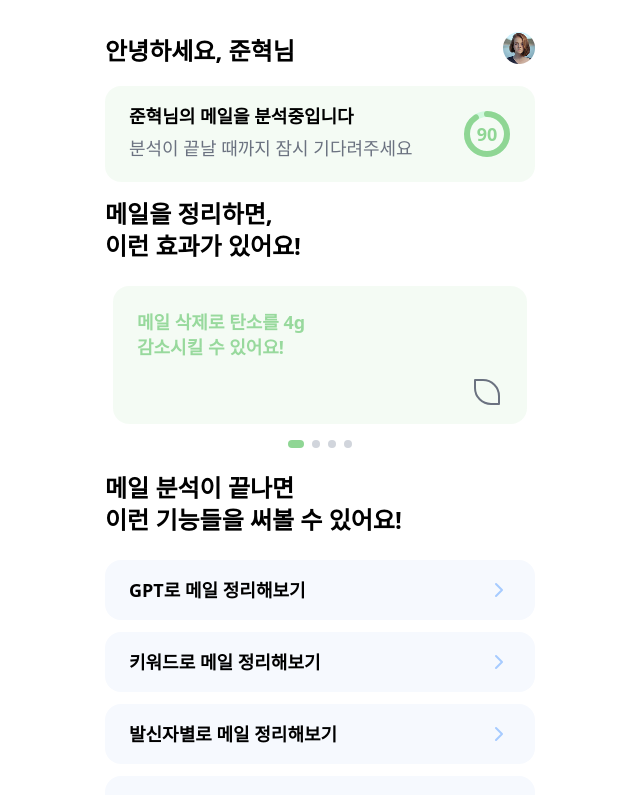
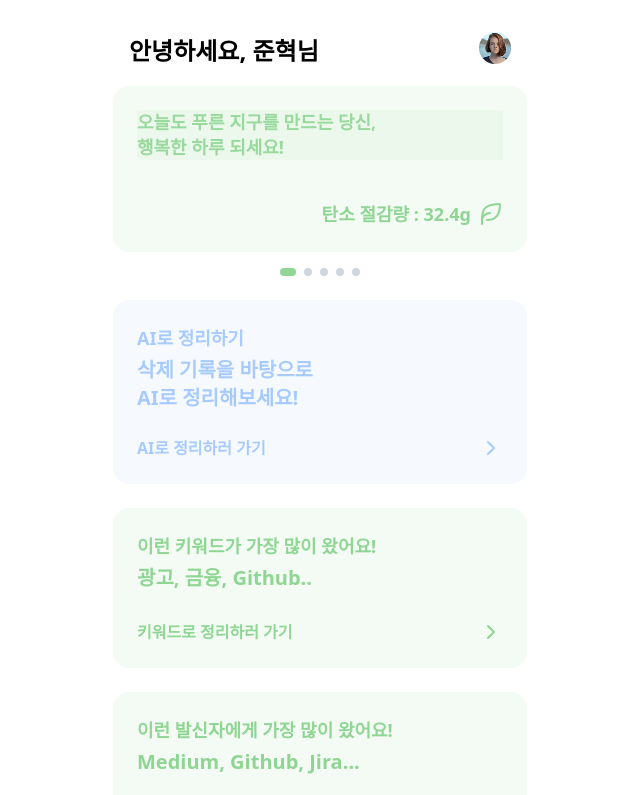
Before and after one commit to mail-green/mail-green-frontend, a React (Vite) app: page /home in a window 1280 px wide. Shown: the top 795 px of the page, without its empty margins (320-960 px from the left). Built offline with nearby package versions, Linux system fonts and the light colour scheme.

Commit message:
[MG-13] feat : 메인화면 분석 완료 시 변경

```diff
--- /dev/null
+++ b/src/components/common/LeafIcon.tsx
@@ -0,0 +1,13 @@
+import React from 'react'
+
+
+const LeafIcon = () => {
+    return (
+        <svg width="24" height="24" viewBox="0 0 24 24" fill="none" xmlns="http://www.w3.org/2000/svg">
+            <path d="M8 18C19.9545 18 20.9173 7.82916 20.9935 2.99665C21.0023 2.44443 20.54 1.999 19.9878 2.00914C3 2.32114 3 10.5568 3 18V22" stroke="#8FD694" stroke-width="2" stroke-linecap="round" stroke-linejoin="round" />
+            <path d="M3 18C3 18 3 12 11 11" stroke="#8FD694" stroke-width="2" stroke-linecap="round" stroke-linejoin="round" />
+        </svg>
+    )
+}
+
+export default LeafIcon
--- a/src/components/common/navbar.tsx
+++ b/src/components/common/navbar.tsx
@@ -8,9 +8,9 @@ const user = {
 
 
 const Navbar = () => {
-    // todo : 글로벌 state로 적용
+
     return (
-        <div className='flex flex-row items-center justify-between w-full'>
+        <div className='flex flex-row items-center justify-between w-full px-6'>
             <TitleText text={`안녕하세요, ${user.name}님`} />
             <div>
                 <button>
--- /dev/null
+++ b/src/components/home/carouselCards/CarbonCard.tsx
@@ -0,0 +1,25 @@
+import React from 'react';
+import { CarouselCardContainer } from '../../common/carousel/CarouselCardContainer';
+import LeafIcon from '../../common/LeafIcon';
+
+type Props = {
+    data: CarbonCarouselData;
+}
+
+// 메일 정리 효과 소개 카드
+export function CarbonCard({ data }: Props) {
+    return (
+        <CarouselCardContainer>
+            <div className="font-bold text-lg leading-snug bg-main-light text-main opacity-90 whitespace-pre-line mb-10">
+                {data.message}
+            </div>
+            <div className='flex flex-row items-center justify-end gap-2'>
+                <div className='text-lg text-main font-bold'>
+                    {`${data.metricLabel} : ${data.metricValue}`}
+                </div>
+
+                <LeafIcon />
+            </div>
+        </CarouselCardContainer>
+    )
+}
--- a/src/components/home/carouselCards/EffectCard.tsx
+++ b/src/components/home/carouselCards/EffectCard.tsx
@@ -1,19 +1,22 @@
 import React from 'react';
 import { CarouselCardContainer } from '../../common/carousel/CarouselCardContainer';
+import LeafIcon from '../../common/LeafIcon';
 
 type Props = {
     text: string;
-    icon: React.ReactNode;
 }
 
 // 메일 정리 효과 소개 카드
-export function EffectCard({ text, icon }: Props) {
+export function EffectCard({ text }: Props) {
     return (
         <CarouselCardContainer>
             <div className="font-bold text-lg leading-snug text-main opacity-90 whitespace-pre-line mb-10">
                 {text}
             </div>
-            <div className="absolute bottom-4 right-6">{icon}</div>
+            <div className='w-full flex justify-end'>
+                <LeafIcon />
+            </div>
+
         </CarouselCardContainer>
     )
 }
--- /dev/null
+++ b/src/components/home/feature/FeatureCard.tsx
@@ -0,0 +1,40 @@
+import React from "react";
+
+export type FeatureCardData = {
+    bgColor: string; // tailwind 색상 클래스 또는 hex
+    textColor: string;
+    title: string;
+    description: string;
+    highlight?: string; // 강조 텍스트 (optional)
+    buttonText: string;
+    onClick?: () => void;
+};
+
+export function FeatureCard({ data }: { data: FeatureCardData }) {
+    return (
+        <div
+            className={`rounded-2xl px-6 py-6 w-full mb-6 relative flex flex-col min-h-[160px] transition-transform duration-200 hover:scale-[1.03] active:scale-95 hover:shadow-lg cursor-pointer hover:opacity-90 active:opacity-80`}
+            style={{ backgroundColor: data.bgColor }}
+        >
+            <div className="font-bold text-lg mb-1" style={{ color: data.textColor }}>
+                {data.title}
+            </div>
+            <div className="font-bold text-xl mb-6 whitespace-pre-line" style={{ color: data.textColor }}>
+                {data.description}
+                {data.highlight && (
+                    <span className="block font-bold text-2xl mt-1">{data.highlight}</span>
+                )}
+            </div>
+            <button
+                className="w-full flex items-center justify-between font-bold text-base mt-auto bg-transparent p-0 border-none outline-none cursor-pointer"
+                onClick={data.onClick}
+                style={{ background: "none", color: data.textColor }}
+            >
+                <span>{data.buttonText}</span>
+                <svg width="24" height="24" fill="none" viewBox="0 0 24 24" className="ml-2">
+                    <path d="M9 6l6 6-6 6" stroke={data.textColor} strokeWidth="2" strokeLinecap="round" strokeLinejoin="round" />
+                </svg>
+            </button>
+        </div>
+    );
+}
--- /dev/null
+++ b/src/components/home/feature/FeatureCardGroup.tsx
@@ -0,0 +1,12 @@
+import { featureCardList } from "../../../data/featureCardData";
+import { FeatureCard } from "./FeatureCard";
+
+export function FeatureCardGroup() {
+    return (
+        <div className='w-full px-2'>
+            {featureCardList.map((data, idx) => (
+                <FeatureCard key={idx} data={data} />
+            ))}
+        </div>
+    );
+}
--- /dev/null
+++ b/src/data/featureCardData.ts
@@ -0,0 +1,36 @@
+import type { FeatureCardData } from "../components/home/feature/FeatureCard";
+
+export const featureCardList: FeatureCardData[] = [
+  {
+    bgColor: "rgba(167, 203, 255, 0.1)", // 10% 투명도
+    textColor: "#A7CBFF",
+    title: "AI로 정리하기",
+    description: "삭제 기록을 바탕으로\nAI로 정리해보세요!",
+    buttonText: "AI로 정리하러 가기",
+    onClick: () => {},
+  },
+  {
+    bgColor: "rgba(143, 214, 148, 0.1)",
+    textColor: "#8FD694",
+    title: "이런 키워드가 가장 많이 왔어요!",
+    description: "광고, 금융, Github..",
+    buttonText: "키워드로 정리하러 가기",
+    onClick: () => {},
+  },
+  {
+    bgColor: "rgba(143, 214, 148, 0.1)",
+    textColor: "#8FD694",
+    title: "이런 발신자에게 가장 많이 왔어요!",
+    description: "Medium, Github, Jira...",
+    buttonText: "발신자별로 정리하러 가기",
+    onClick: () => {},
+  },
+  {
+    bgColor: "rgba(167, 203, 255, 0.1)",
+    textColor: "#A7CBFF",
+    title: "GPT로 정리하기",
+    description: "대화로 메일을 정리해보세요!",
+    buttonText: "GPT로 정리하러 가기",
+    onClick: () => {},
+  },
+];
--- /dev/null
+++ b/src/mock/exampleCarbonCarouselData.tsx
@@ -0,0 +1,29 @@
+const exampleEcoCarouselData: CarbonCarouselData[] = [
+    {
+        message: "오늘도 푸른 지구를 만드는 당신,\n행복한 하루 되세요!",
+        metricLabel: "탄소 절감량",
+        metricValue: "32.4g"
+    },
+    {
+        message: "불필요한 메일 정리로\n메일함이 더 가벼워졌어요!",
+        metricLabel: "정리한 메일 수",
+        metricValue: "87개"
+    },
+    {
+        message: "작은 행동으로 지구에 쉼표를!\n오늘도 수고 많으셨어요 💚",
+        metricLabel: "절약한 전력",
+        metricValue: "26Wh"
+    },
+    {
+        message: "꾸준한 실천, 정말 멋져요!\n우리 함께 바꿔봐요 🌍",
+        metricLabel: "누적 절감량",
+        metricValue: "1.2kg CO₂"
+    },
+    {
+        message: "오늘의 작은 실천이\n내일의 큰 변화를 만듭니다.",
+        metricLabel: "매주 연속 참여",
+        metricValue: "5주 연속 ✨"
+    }
+];
+
+export default exampleEcoCarouselData;
--- a/src/mock/exampleCarouselData.tsx
+++ b/src/mock/exampleCarouselData.tsx
@@ -2,54 +2,16 @@
 const cardData = [
   {
     text: "메일 삭제로 탄소를 4g\n감소시킬 수 있어요!",
-    icon: (
-      <svg width="32" height="32" fill="none" viewBox="0 0 32 32">
-        <path
-          d="M28 20C28 11.1634 20.8366 4 12 4H4v8c0 8.8366 7.1634 16 16 16h8v-8z"
-          stroke="#6B7280"
-          strokeWidth="2"
-          strokeLinecap="round"
-          strokeLinejoin="round"
-        />
-      </svg>
-    ),
   },
   {
     text: "메일 정리로\n받은 편지함이 쾌적해져요!",
-    icon: (
-      <svg width="32" height="32" fill="none" viewBox="0 0 32 32">
-        <circle cx="16" cy="16" r="14" stroke="#A7CBFF" strokeWidth="2" />
-      </svg>
-    ),
   },
   {
     text: "AI가 추천하는\n중요 메일만 남길 수 있어요!",
-    icon: (
-      <svg width="32" height="32" fill="none" viewBox="0 0 32 32">
-        <rect
-          x="6"
-          y="6"
-          width="20"
-          height="20"
-          rx="5"
-          stroke="#EF4444"
-          strokeWidth="2"
-        />
-      </svg>
-    ),
   },
   {
     text: "불필요한 메일을\n한 번에 정리할 수 있어요!",
-    icon: (
-      <svg width="32" height="32" fill="none" viewBox="0 0 32 32">
-        <path
-          d="M8 16h16"
-          stroke="#8FD694"
-          strokeWidth="2"
-          strokeLinecap="round"
-        />
-      </svg>
-    ),
+
   },
 ];
 
--- a/src/pages/Home.tsx
+++ b/src/pages/Home.tsx
@@ -1,16 +1,19 @@
-import React from 'react';
+import React, { useState } from 'react';
 import GlobalContainer from '../container/GlobalContainer';
 import Navbar from '../components/common/navbar';
-import { AnalyzingStatusCard } from '../components/home/AnalyzingStatusCard';
-import TitleText from '../components/common/TitleText';
+import { AnalyzingStatusCard } from '../components/home/analyzingStatusCard';
+import TitleText from '../components/common/titleText';
 import { Carousel } from '../components/common/carousel/CarouselCardList';
 import { EffectCard } from '../components/home/carouselCards/EffectCard';
 import cardData from '../mock/exampleCarouselData';
 import { AvailableFeatureTileGroup } from '../components/home/AvailableFeatureTileGroup';
+import exampleEcoCarouselData from '../mock/exampleCarbonCarouselData';
+import { CarbonCard } from '../components/home/carouselCards/CarbonCard';
+import { FeatureCardGroup } from '../components/home/feature/FeatureCardGroup';
 
-function Home() {
-    return <GlobalContainer>
-        <Navbar />
+function AnalyzingLayout() {
+    return (
+        <>
             <div className='mt-4'>
                 <AnalyzingStatusCard />
             </div>
@@ -20,7 +23,7 @@ function Home() {
             <div className='mt-6'>
                 <Carousel
                     data={cardData}
-                renderCard={(item, idx) => <EffectCard text={item.text} icon={item.icon} key={idx} />}
+                    renderCard={(item, idx) => <EffectCard text={item.text} key={idx} />}
                 />
             </div>
             <div className='mt-6'>
@@ -29,6 +32,34 @@ function Home() {
             <div className='mt-6'>
                 <AvailableFeatureTileGroup />
             </div>
+        </>
+    )
+
+}
+
+function HomeLayout() {
+    return (
+        <>
+            <div className='mt-4'>
+                <Carousel<CarbonCarouselData>
+                    data={exampleEcoCarouselData}
+                    renderCard={(item, idx) => <CarbonCard data={item} key={idx} />}
+                />
+            </div>
+            <div className='mt-6'>
+                <FeatureCardGroup />
+            </div>
+            <div className='h-6' />
+        </>
+    )
+}
+
+function Home() {
+    const [isAnalyzing, setIsAnalyzing] = useState(false);
+
+    return <GlobalContainer>
+        <Navbar />
+        {isAnalyzing ? <AnalyzingLayout /> : <HomeLayout />}
     </GlobalContainer>;
 }
 
--- /dev/null
+++ b/src/types/carbonCarousel.d.ts
@@ -0,0 +1,5 @@
+type CarbonCarouselData = {
+  message: string;
+  metricLabel: string;
+  metricValue: string;
+};
```
Lines whose indentation alone changed are shown as unchanged.
